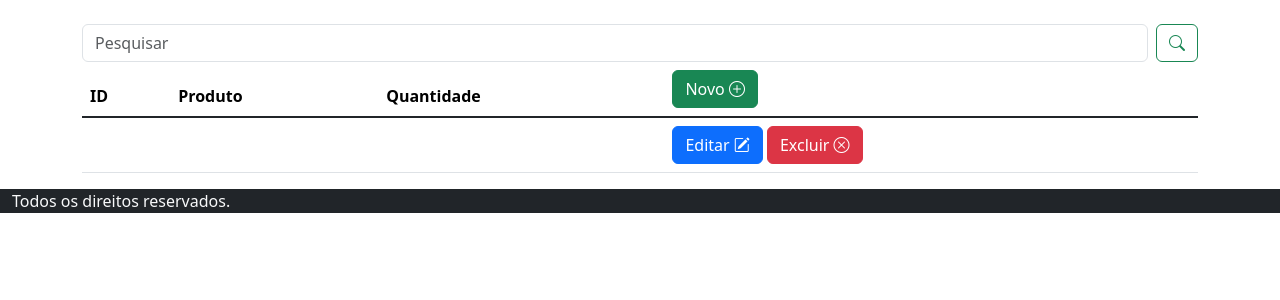
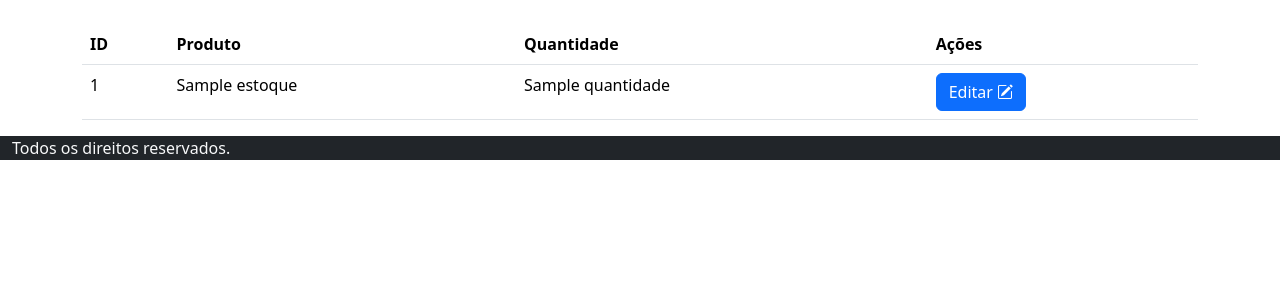
Before and after one commit to Tulio-Eloi/projeto-framework, a CodeIgniter 4 app: the page made by codeigniter4/app/Views/estoques/index.php in a window 1280 px wide. Shown: the part 56-356 px from the top of the page. Run offline with PHP 8.4 and a stand-in for CodeIgniter, Linux system fonts and the light colour scheme; the template is opened without the code that fills it: most values are stand-ins (such as "Sample title", 1, 10 or a date in 2020); some libraries are stand-ins or nearby versions.

Commit message:
configuração de Estoques

```diff
--- a/codeigniter4/app/Config/Routes.php
+++ b/codeigniter4/app/Config/Routes.php
@@ -84,9 +84,5 @@ $routes->get('/imgprodutos/delete/(:any)', 'Imgprodutos::delete/$1');
 $routes->get('/vendas', 'Vendas::index');
 
 $routes->get('estoques', 'Estoques::index');
-$routes->post('estoques/search', 'Estoques::search');
-$routes->get('estoques/new', 'Estoques::create');
-$routes->post('estoques/create', 'Estoques::create');
 $routes->get('estoques/edit/(:num)', 'Estoques::edit/$1');
-$routes->post('estoques/update/(:num)', 'Estoques::update/$1');
-$routes->get('estoques/delete/(:num)', 'Estoques::delete/$1');
+$routes->post('estoques/update', 'Estoques::update');
--- a/codeigniter4/app/Views/estoques/index.php
+++ b/codeigniter4/app/Views/estoques/index.php
@@ -6,49 +6,32 @@
 <?= $this->section('content') ?>
 
 <div class="container">
-    <h2 class="border-bottom border-2 border-primary mt-3 mb-4"> Estoques </h2>
+    <h2 class="border-bottom border-2 border-primary mt-3 mb-4"><?= $title ?></h2>
 
-    <?php if(isset($msg)){echo $msg;} ?>
-
-    <form action="<?= base_url('estoques/search'); ?>" class="d-flex" role="search" method="post">
-        <input class="form-control me-2" name="pesquisar" type="search" placeholder="Pesquisar" aria-label="Search">
-        <button class="btn btn-outline-success" type="submit">
-            <i class="bi bi-search"></i>
-        </button>
-    </form>
+    <?php if(session()->getFlashdata('msg')) { echo session()->getFlashdata('msg'); } ?>
 
     <table class="table">
         <thead>
             <tr>
-                <th scope="col">ID</th>
-                <th scope="col">Produto</th>
-                <th scope="col">Quantidade</th>
-                <th scope="col">
-                    <a class="btn btn-success" href="<?= base_url('estoques/new'); ?>">
-                        Novo
-                        <i class="bi bi-plus-circle"></i>
-                    </a>
-                </th>
+                <th>ID</th>
+                <th>Produto</th>
+                <th>Quantidade</th>
+                <th>Ações</th>
             </tr>
         </thead>
-        <tbody class="table-group-divider">
-            <?php for($i=0; $i < count($estoques); $i++){ ?>
+        <tbody>
+            <?php foreach($estoques as $estoque): ?>
                 <tr>
-                    <th scope="row"><?= $estoques[$i]->id; ?></th>
-                    <td><?= $estoques[$i]->produto_nome; ?></td>
-                    <td><?= $estoques[$i]->quantidade; ?></td>
+                    <td><?= $estoque->id ?></td>
+                    <td><?= $estoque->produtos_nome ?></td>
+                    <td><?= $estoque->quantidade ?></td>
                     <td>
-                        <a class="btn btn-primary" href="<?= base_url('estoques/edit/'.$estoques[$i]->id); ?>">
-                            Editar
-                            <i class="bi bi-pencil-square"></i>
-                        </a>
-                        <a class="btn btn-danger" href="<?= base_url('estoques/delete/'.$estoques[$i]->id); ?>">
-                            Excluir
-                            <i class="bi bi-x-circle"></i>
+                        <a class="btn btn-primary" href="<?= base_url('estoques/edit/'.$estoque->id) ?>">
+                            Editar <i class="bi bi-pencil-square"></i>
                         </a>
                     </td>
                 </tr>
-            <?php } ?>
+            <?php endforeach; ?>
         </tbody>
     </table>
 </div>
```
Also changed, not shown: codeigniter4/app/Controllers/Estoques.php (+33 -39 lines), codeigniter4/app/Views/estoques/form.php (+6 -15 lines).
